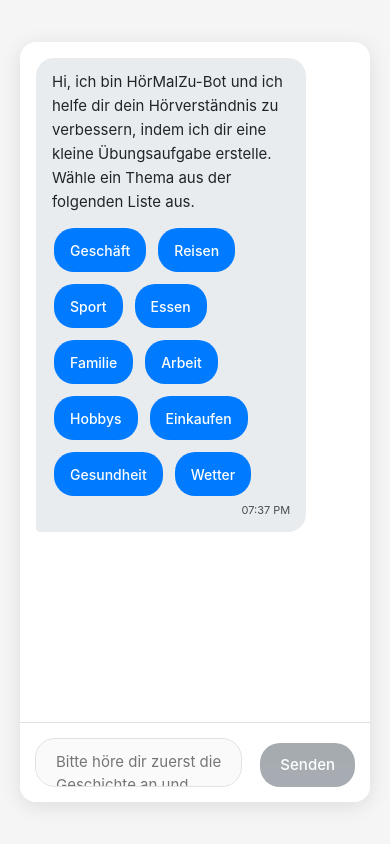
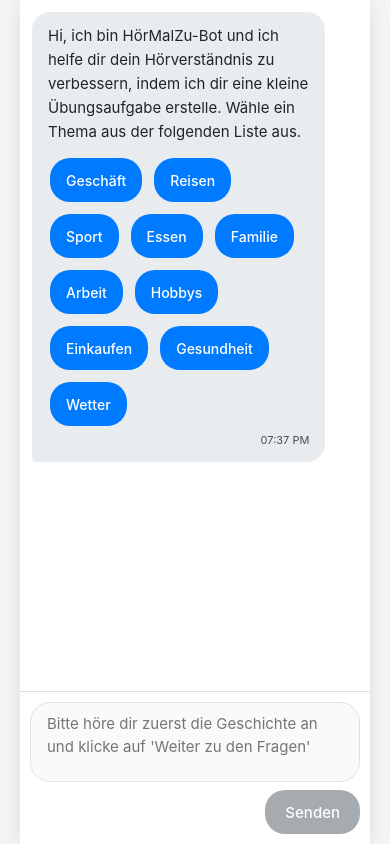
Before and after one commit to wolf-utz/listen-up-chat, a Vue app: page / in a window 390 px wide. Built offline with nearby package versions, Linux system fonts and the light colour scheme.

Commit message:
Optimize mobile style

```diff
--- a/src/App.vue
+++ b/src/App.vue
@@ -597,10 +597,11 @@ html,
 }
 
 .topic-selection {
-  display: flex;
+  display: inline-flex;
   flex-wrap: wrap;
   gap: 8px;
   margin-top: 12px;
+  max-width: 100%;
 }
 
 .topic-button {
@@ -664,7 +665,8 @@ html,
 
 .input-container {
   display: flex;
-  padding: 15px;
+  flex-direction: row;
+  padding: 12px 15px;
   background: #fff;
   border-top: 1px solid #e0e0e0;
   position: sticky;
@@ -681,9 +683,11 @@ textarea {
   resize: none;
   outline: none;
   font-size: 15px;
+  min-height: 80px; /* Height for about two paragraphs */
   max-height: 150px;
   transition: all 0.2s;
   line-height: 1.5;
+  overflow-y: auto;
 }
 
 textarea:focus {
@@ -703,6 +707,7 @@ button {
   transition: all 0.2s;
   white-space: nowrap;
   margin-left: 8px;
+  flex-shrink: 0;
 }
 
 button:disabled {
@@ -732,4 +737,41 @@ button:not(:disabled):hover {
 ::-webkit-scrollbar-thumb:hover {
   background: #555;
 }
+
+/* Mobile Responsive Styles */
+@media (max-width: 600px) {
+  .input-container {
+    flex-direction: column;
+    padding: 10px;
+    gap: 8px;
+  }
+
+  textarea {
+    width: 100%;
+    margin: 0;
+    padding: 10px 16px;
+    /* min-height: 44px;
+    max-height: 120px; */
+  }
+
+  button {
+    /* width: 100%; */
+    margin: 0;
+    height: 44px;
+  }
+
+  .message {
+    max-width: 90%;
+  }
+
+  .app {
+    height: 100vh;
+    max-height: 100vh;
+    border-radius: 0;
+  }
+
+  .chat-container {
+    padding: 12px;
+  }
+}
 </style>
--- a/src/components/AudioPlayer.vue
+++ b/src/components/AudioPlayer.vue
@@ -280,25 +280,6 @@ onUnmounted(() => {
         </button>
       </div>
 
-      <div class="progress-container">
-        <div
-          class="progress-bar"
-          @click="handleProgressClick"
-          @mousedown="startDrag"
-          @mousemove="handleDrag"
-          @mouseup="stopDrag"
-          @mouseleave="isDragging && stopDrag()"
-          ref="progressBar"
-        >
-          <div class="progress" :style="{ width: `${audioProgress}%` }">
-            <div class="progress-knob" :class="{ dragging: isDragging }"></div>
-          </div>
-        </div>
-        <div class="time-display">
-          <span>{{ formatTime(audioElement.currentTime || 0) }}</span>
-        </div>
-      </div>
-
       <!-- Playback speed control -->
       <div class="playback-speed-container">
         <button
@@ -335,6 +316,26 @@ onUnmounted(() => {
         </div>
       </div>
     </div>
+
+    <div class="progress-container">
+      <div
+        class="progress-bar"
+        @click="handleProgressClick"
+        @mousedown="startDrag"
+        @mousemove="handleDrag"
+        @mouseup="stopDrag"
+        @mouseleave="isDragging && stopDrag()"
+        ref="progressBar"
+      >
+        <div class="progress" :style="{ width: `${audioProgress}%` }">
+          <div class="progress-knob" :class="{ dragging: isDragging }"></div>
+        </div>
+      </div>
+      <div class="time-display">
+        <span>{{ formatTime(audioElement.currentTime || 0) }}</span>
+      </div>
+    </div>
+
     <div class="audio-player-hint">
       <svg
         xmlns="http://www.w3.org/2000/svg"
```
